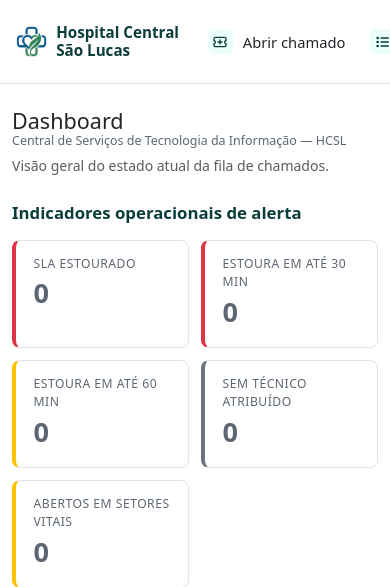
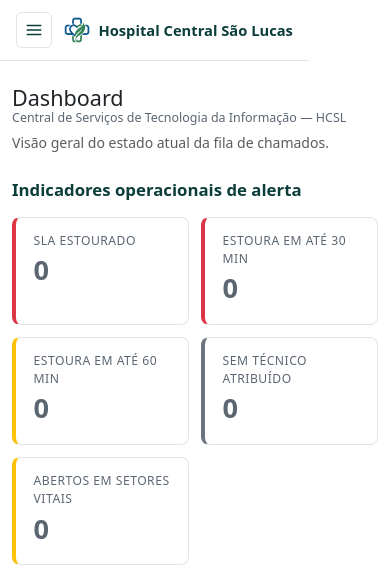
Before and after one commit to Israel-Andreotti/sistema_tickets, a Django app: page /tickets/tecnico/dashboard/ in a window 390 px wide. Shown: the top 587 px of the page. Run offline with Django 5.2, Linux system fonts and the light colour scheme; the visitor is signed in with stand-in values (Sample User, id 1); data comes from the database, SQL or seed files in the repository; data that the repository does not hold is empty.

Commit message:
Adiciona Debug Toolbar, corrige N+1 do dashboard e ajusta sidebar/login
- Integra django-debug-toolbar (gated por DEBUG=True).
- Corrige N+1 de ParametroSistema com cache + invalidação via signal
  (post_save/post_delete em ParametroSistema).
- Corrige N+1 do dashboard: TruncDate/annotate/Count para o gráfico de
  7 dias e Subquery/OuterRef para o tempo até a 1ª resposta (25 → 10
  queries).
- Remove a sidebar da tela de login; troca o toggle de tema (switch +
  texto) por um único ícone de sol/lua clicável.
- Corrige o desalinhamento dos ícones do menu quando colapsado e o
  vão vazio ao lado de "Nível de atendimento" quando patrimônio não
  aparece; botão "Sair" agora em vermelho.
- Ignora a pasta docs/ no git.

Co-Authored-By: Claude Sonnet 5 <noreply@anthropic.com>

```diff
--- a/config/urls.py
+++ b/config/urls.py
@@ -14,6 +14,7 @@ Including another URLconf
     1. Import the include() function: from django.urls import include, path
     2. Add a URL to urlpatterns:  path('blog/', include('blog.urls'))
 """
+from django.conf import settings
 from django.contrib import admin
 from django.contrib.auth import views as auth_views
 from django.urls import include, path
@@ -28,3 +29,8 @@ urlpatterns = [
     path('tickets/', include('tickets.urls')),
     path('', RedirectView.as_view(pattern_name='tickets:abrir_ticket', permanent=False)),
 ]
+
+if settings.DEBUG:
+    import debug_toolbar
+
+    urlpatterns = [path('__debug__/', include(debug_toolbar.urls))] + urlpatterns
--- a/requirements.txt
+++ b/requirements.txt
@@ -1,6 +1,7 @@
 asgiref==3.12.1
 bleach==6.4.0
 Django==5.2.17
+django-debug-toolbar==7.1.1
 psycopg2-binary==2.9.12
 python-decouple==3.8
 sqlparse==0.5.5
--- a/tickets/apps.py
+++ b/tickets/apps.py
@@ -4,3 +4,6 @@ from django.apps import AppConfig
 class TicketsConfig(AppConfig):
     default_auto_field = 'django.db.models.BigAutoField'
     name = 'tickets'
+
+    def ready(self):
+        from . import signals  # noqa: F401
--- a/tickets/static/tickets/css/base.css
+++ b/tickets/static/tickets/css/base.css
@@ -285,12 +285,19 @@ h1, h2, h3 { color: var(--brand); }
     flex-direction: column;
     gap: 0.7rem;
 }
-.theme-switch-row {
-    display: flex;
+.theme-toggle-btn {
+    display: inline-flex;
     align-items: center;
-    justify-content: space-between;
-    gap: 0.5rem;
+    justify-content: center;
+    width: 2.25rem;
+    height: 2.25rem;
+    flex-shrink: 0;
+    border: 1px solid var(--sidebar-border);
+    background: transparent;
+    color: var(--label-muted);
+    border-radius: 6px;
 }
+.theme-toggle-btn:hover { background: var(--brand-soft); color: var(--brand); }
 .sidebar-profile-row {
     display: flex;
     align-items: center;
@@ -321,15 +328,21 @@ html[data-sidebar-collapsed="true"] .sidebar-profile-row {
 /* ---- sidebar recolhida ---- */
 html[data-sidebar-collapsed="true"] .sidebar { width: 68px; }
 html[data-sidebar-collapsed="true"] .collapsed-only { display: inline; }
+/* sem o texto do link, o ícone precisa ficar centralizado no espaço todo —
+   senão sobra o padding original do link e ele fica puxado pra esquerda,
+   desalinhado com o logo/avatar/botões que já são centralizados. */
+html[data-sidebar-collapsed="true"] .sidebar-nav a {
+    justify-content: center;
+    padding-left: 0;
+    padding-right: 0;
+}
 html[data-sidebar-collapsed="true"] .sidebar-brand .brand-text,
 html[data-sidebar-collapsed="true"] .sidebar-nav .link-text,
 html[data-sidebar-collapsed="true"] .sidebar-nav-group-label,
-html[data-sidebar-collapsed="true"] .sidebar-user .user-text,
-html[data-sidebar-collapsed="true"] .theme-switch-row .switch-text {
+html[data-sidebar-collapsed="true"] .sidebar-user .user-text {
     display: none;
 }
-html[data-sidebar-collapsed="true"] .sidebar-user,
-html[data-sidebar-collapsed="true"] .theme-switch-row {
+html[data-sidebar-collapsed="true"] .sidebar-user {
     align-items: center;
 }
 html[data-sidebar-collapsed="true"] .sidebar-top {
@@ -338,29 +351,105 @@ html[data-sidebar-collapsed="true"] .sidebar-top {
     gap: 0.6rem;
 }
 
+/* ---- barra e menu mobile (hamburger) ---- */
+.mobile-topbar, .mobile-backdrop { display: none; }
+
 @media (max-width: 767.98px) {
     .app-shell { flex-direction: column; }
+
+    .mobile-topbar {
+        display: flex;
+        align-items: center;
+        gap: 0.75rem;
+        padding: 0.75rem 1rem;
+        background: var(--sidebar-bg);
+        border-bottom: 1px solid var(--sidebar-border);
+        position: sticky;
+        top: 0;
+        z-index: 1030;
+    }
+    .mobile-menu-btn {
+        border: 1px solid var(--sidebar-border);
+        background: transparent;
+        color: var(--brand);
+        border-radius: 6px;
+        width: 2.25rem;
+        height: 2.25rem;
+        flex-shrink: 0;
+        display: inline-flex;
+        align-items: center;
+        justify-content: center;
+    }
+    .mobile-topbar-brand {
+        display: flex;
+        align-items: center;
+        gap: 0.5rem;
+        font-weight: 700;
+        font-size: 0.92rem;
+        color: var(--brand);
+        text-decoration: none;
+        overflow: hidden;
+        white-space: nowrap;
+    }
+    .mobile-topbar-brand .brand-icon { height: 1.6rem; width: auto; flex-shrink: 0; }
+
+    /* a sidebar vira uma gaveta deslizante, escondida por padrão */
     .sidebar, html[data-sidebar-collapsed="true"] .sidebar {
-        width: 100%;
-        flex-direction: row;
-        align-items: center;
-        overflow-x: auto;
-        overflow-y: visible;
-        border-right: none;
-        border-bottom: 1px solid var(--sidebar-border);
-        position: static;
-        height: auto;
+        position: fixed;
+        top: 0;
+        left: 0;
+        width: 260px;
+        max-width: 82vw;
+        height: 100vh;
+        flex-direction: column;
+        align-items: stretch;
+        transform: translateX(-100%);
+        transition: transform 0.25s ease;
+        z-index: 1045;
+        overflow-y: auto;
+        border-right: 1px solid var(--sidebar-border);
+        border-bottom: none;
     }
-    .sidebar-top, html[data-sidebar-collapsed="true"] .sidebar-top { flex-direction: row; }
-    .sidebar-brand { margin-right: 1rem; white-space: nowrap; }
-    .sidebar-nav { flex-direction: row; margin-top: 0; }
+    html[data-mobile-menu-aberto="true"] .sidebar {
+        transform: translateX(0);
+    }
+    .sidebar-top { display: none; } /* a marca já aparece na topbar mobile */
+    .sidebar-nav { flex-direction: column; margin-top: 0.5rem; }
     .sidebar-nav a .link-text { display: inline; }
-    .sidebar-nav a { white-space: nowrap; }
-    .sidebar-nav-group-label { display: none; }
-    .sidebar-user {
-        margin-top: 0; margin-left: auto; border-top: none; padding-top: 0;
-        flex-direction: row; align-items: center; white-space: nowrap;
+    .sidebar-nav-group-label { display: block; }
+    .sidebar-user, html[data-sidebar-collapsed="true"] .sidebar-user {
+        margin-top: auto;
+        flex-direction: column;
+        align-items: stretch;
+        border-top: 1px solid var(--sidebar-border);
+        padding-top: 1rem;
     }
     .sidebar-user .user-text { display: inline; }
     #toggleSidebar { display: none; }
+
+    /* a gaveta mobile sempre mostra tudo por extenso, mesmo que o usuário
+       tenha colapsado a sidebar numa sessão desktop anterior (o estado é
+       persistido em localStorage e vale pros dois breakpoints por padrão) */
+    html[data-sidebar-collapsed="true"] .sidebar-nav .link-text,
+    html[data-sidebar-collapsed="true"] .sidebar-user .user-text {
+        display: inline;
+    }
+    html[data-sidebar-collapsed="true"] .sidebar-nav-group-label {
+        display: block;
+    }
+
+    .mobile-backdrop {
+        display: block;
+        position: fixed;
+        inset: 0;
+        background: rgba(0, 0, 0, 0.4);
+        z-index: 1040;
+        opacity: 0;
+        pointer-events: none;
+        transition: opacity 0.2s ease;
+    }
+    html[data-mobile-menu-aberto="true"] .mobile-backdrop {
+        opacity: 1;
+        pointer-events: auto;
+    }
 }
--- a/tickets/static/tickets/js/base.js
+++ b/tickets/static/tickets/js/base.js
@@ -1,30 +1,59 @@
 document.addEventListener('DOMContentLoaded', function () {
+    // A tela de login não tem sidebar — nenhum destes elementos existe nela,
+    // já que base.js é compartilhado por todas as páginas.
     var toggleBtn = document.getElementById('toggleSidebar');
+    if (toggleBtn) {
         toggleBtn.addEventListener('click', function () {
             var colapsada = document.documentElement.getAttribute('data-sidebar-collapsed') === 'true';
             document.documentElement.setAttribute('data-sidebar-collapsed', (!colapsada).toString());
             localStorage.setItem('sidebarCollapsed', (!colapsada).toString());
         });
+    }
 
-    var themeSwitch = document.getElementById('themeSwitch');
+    var toggleMobileBtn = document.getElementById('toggleMobileMenu');
+    var backdrop = document.getElementById('mobileMenuBackdrop');
+    var sidebarPrincipal = document.getElementById('sidebarPrincipal');
+    if (toggleMobileBtn && backdrop && sidebarPrincipal) {
+        var definirMenuMobileAberto = function (aberto) {
+            document.documentElement.setAttribute('data-mobile-menu-aberto', aberto.toString());
+            toggleMobileBtn.setAttribute('aria-expanded', aberto.toString());
+        };
+
+        toggleMobileBtn.addEventListener('click', function () {
+            var aberto = document.documentElement.getAttribute('data-mobile-menu-aberto') === 'true';
+            definirMenuMobileAberto(!aberto);
+        });
+        backdrop.addEventListener('click', function () { definirMenuMobileAberto(false); });
+        sidebarPrincipal.querySelectorAll('a').forEach(function (link) {
+            link.addEventListener('click', function () { definirMenuMobileAberto(false); });
+        });
+        window.addEventListener('resize', function () {
+            if (window.innerWidth >= 768) definirMenuMobileAberto(false);
+        });
+    }
+
+    // A tela de login não tem sidebar (logo esse botão não existe nela) —
+    // por isso o guard, já que base.js é compartilhado por todas as páginas.
+    var themeToggleBtn = document.getElementById('themeToggleBtn');
+    if (themeToggleBtn) {
         var iconeSol = document.getElementById('iconeSol');
         var iconeLua = document.getElementById('iconeLua');
 
-    function atualizarIconeTema(escuro) {
+        var atualizarIconeTema = function (escuro) {
             iconeSol.classList.toggle('d-none', escuro);
             iconeLua.classList.toggle('d-none', !escuro);
-    }
+        };
 
-    var temaEscuro = document.documentElement.getAttribute('data-bs-theme') === 'dark';
-    themeSwitch.checked = temaEscuro;
-    atualizarIconeTema(temaEscuro);
+        atualizarIconeTema(document.documentElement.getAttribute('data-bs-theme') === 'dark');
 
-    themeSwitch.addEventListener('change', function () {
-        var tema = themeSwitch.checked ? 'dark' : 'light';
+        themeToggleBtn.addEventListener('click', function () {
+            var escuroAtual = document.documentElement.getAttribute('data-bs-theme') === 'dark';
+            var tema = escuroAtual ? 'light' : 'dark';
             document.documentElement.setAttribute('data-bs-theme', tema);
             localStorage.setItem('theme', tema);
-        atualizarIconeTema(themeSwitch.checked);
+            atualizarIconeTema(!escuroAtual);
         });
+    }
 
     // Campos de data em dd/mm/aaaa forçado: o <input type="date"> nativo
     // mostra o formato do sistema operacional de quem usa (nem sempre
--- a/tickets/templates/registration/login.html
+++ b/tickets/templates/registration/login.html
@@ -2,6 +2,8 @@
 {% load static %}
 
 {% block title %}Entrar — Chamados de TI{% endblock %}
+
+{% block sidebar %}{% endblock %}
 
 {% block content %}
 <div class="row justify-content-center">
--- a/tickets/templates/tickets/abrir_ticket.html
+++ b/tickets/templates/tickets/abrir_ticket.html
@@ -102,7 +102,7 @@
                     </div>
 
                     <div class="row">
-                        <div class="col-md-6 mb-2">
+                        <div class="col-md-12 mb-2" id="campo-nivel-atendimento">
                             <label for="{{ form.impacto.id_for_label }}" class="form-label">
                                 {{ form.impacto.label }} <span class="text-danger">*</span>
                             </label>
--- a/tickets/templates/tickets/base.html
+++ b/tickets/templates/tickets/base.html
@@ -16,7 +16,21 @@
 </head>
 <body>
     <div class="app-shell">
-        <aside class="sidebar">
+        {% block sidebar %}
+        <div class="mobile-topbar">
+            <button type="button" id="toggleMobileMenu" class="mobile-menu-btn" aria-label="Abrir menu" aria-expanded="false" aria-controls="sidebarPrincipal">
+                <svg viewBox="0 0 24 24" fill="none" stroke="currentColor" stroke-width="2" stroke-linecap="round" stroke-linejoin="round" width="18" height="18">
+                    <path d="M3 6h18M3 12h18M3 18h18"/>
+                </svg>
+            </button>
+            <a href="{% url 'tickets:abrir_ticket' %}" class="mobile-topbar-brand">
+                <img src="{% static 'tickets/img/logo-icon.png' %}" alt="" class="brand-icon">
+                <span>Hospital Central São Lucas</span>
+            </a>
+        </div>
+        <div class="mobile-backdrop" id="mobileMenuBackdrop"></div>
+
+        <aside class="sidebar" id="sidebarPrincipal">
             <div class="sidebar-top">
                 <div class="sidebar-brand">
                     <a href="{% url 'tickets:abrir_ticket' %}">
@@ -129,23 +143,15 @@
             </nav>
 
             <div class="sidebar-user">
-                <div class="theme-switch-row">
-                    <span class="d-flex align-items-center gap-2">
-                        <span id="iconeTema" class="text-muted" aria-hidden="true">
-                            <svg id="iconeSol" viewBox="0 0 24 24" fill="none" stroke="currentColor" stroke-width="2" stroke-linecap="round" stroke-linejoin="round" width="16" height="16" class="d-none">
-                                <circle cx="12" cy="12" r="5"/>
-                                <path d="M12 1v2M12 21v2M4.22 4.22l1.42 1.42M18.36 18.36l1.42 1.42M1 12h2M21 12h2M4.22 19.78l1.42-1.42M18.36 5.64l1.42-1.42"/>
-                            </svg>
-                            <svg id="iconeLua" viewBox="0 0 24 24" fill="none" stroke="currentColor" stroke-width="2" stroke-linecap="round" stroke-linejoin="round" width="16" height="16" class="d-none">
-                                <path d="M21 12.79A9 9 0 1 1 11.21 3 7 7 0 0 0 21 12.79Z"/>
-                            </svg>
-                        </span>
-                        <span class="switch-text text-muted">Tema escuro</span>
-                    </span>
-                    <div class="form-check form-switch mb-0">
-                        <input class="form-check-input" type="checkbox" id="themeSwitch">
-                    </div>
-                </div>
+                <button type="button" id="themeToggleBtn" class="theme-toggle-btn" aria-label="Alternar tema claro/escuro" title="Alternar tema claro/escuro">
+                    <svg id="iconeSol" viewBox="0 0 24 24" fill="none" stroke="currentColor" stroke-width="2" stroke-linecap="round" stroke-linejoin="round" width="18" height="18" class="d-none">
+                        <circle cx="12" cy="12" r="5"/>
+                        <path d="M12 1v2M12 21v2M4.22 4.22l1.42 1.42M18.36 18.36l1.42 1.42M1 12h2M21 12h2M4.22 19.78l1.42-1.42M18.36 5.64l1.42-1.42"/>
+                    </svg>
+                    <svg id="iconeLua" viewBox="0 0 24 24" fill="none" stroke="currentColor" stroke-width="2" stroke-linecap="round" stroke-linejoin="round" width="18" height="18" class="d-none">
+                        <path d="M21 12.79A9 9 0 1 1 11.21 3 7 7 0 0 0 21 12.79Z"/>
+                    </svg>
+                </button>
                 {% if user.is_authenticated %}
                     {% with nome=user.get_full_name|default:user.username %}
                     <div class="sidebar-profile-row">
@@ -155,7 +161,7 @@
                         </a>
                         <form method="post" action="{% url 'logout' %}" class="mb-0">
                             {% csrf_token %}
-                            <button type="submit" class="btn btn-sm btn-outline-primary" title="Sair">
+                            <button type="submit" class="btn btn-sm btn-outline-danger" title="Sair">
                                 <span class="user-text">Sair</span><span class="collapsed-only">⎋</span>
                             </button>
                         </form>
@@ -168,6 +174,7 @@
                 {% endif %}
             </div>
         </aside>
+        {% endblock %}
 
         <div class="app-main">
             <main class="container-fluid {% block main_padding %}py-4{% endblock %}">
--- a/tickets/views.py
+++ b/tickets/views.py
@@ -6,7 +6,8 @@ from django.contrib.auth import get_user_model, update_session_auth_hash
 from django.contrib.auth.decorators import login_required, user_passes_test
 from django.core.exceptions import PermissionDenied
 from django.core.paginator import Paginator
-from django.db.models import Avg, Q
+from django.db.models import Avg, Count, OuterRef, Q, Subquery
+from django.db.models.functions import TruncDate
 from django.http import JsonResponse
 from django.shortcuts import get_object_or_404, redirect, render
 from django.urls import reverse
@@ -354,12 +355,22 @@ def dashboard_view(request):
     ).aggregate(media=Avg("tempo_real"))["media"]
 
     # MTTA (tempo até a primeira resposta) não tem campo próprio — aproxima
-    # pelo primeiro comentário do técnico em cada chamado aberto na semana.
+    # pelo primeiro comentário em cada chamado aberto na semana. Subquery
+    # correlacionada traz só o timestamp do primeiro comentário de cada
+    # ticket direto do banco — nem um SELECT por ticket (N+1), nem os
+    # comentários inteiros sendo carregados (como um prefetch_related faria).
+    primeiro_comentario_em = (
+        ComentarioTicket.objects.filter(ticket=OuterRef("pk"))
+        .order_by("criado_em")
+        .values("criado_em")[:1]
+    )
+    tickets_com_primeira_resposta = Ticket.objects.filter(data_abertura__gte=desde_semana).annotate(
+        primeira_resposta_em=Subquery(primeiro_comentario_em)
+    )
     tempos_primeira_resposta = []
-    for ticket in Ticket.objects.filter(data_abertura__gte=desde_semana):
-        primeiro_comentario = ticket.comentarios.order_by("criado_em").first()
-        if primeiro_comentario:
-            horas = (primeiro_comentario.criado_em - ticket.data_abertura).total_seconds() / 3600
+    for ticket in tickets_com_primeira_resposta:
+        if ticket.primeira_resposta_em:
+            horas = (ticket.primeira_resposta_em - ticket.data_abertura).total_seconds() / 3600
             tempos_primeira_resposta.append(horas)
     mtta = sum(tempos_primeira_resposta) / len(tempos_primeira_resposta) if tempos_primeira_resposta else None
 
@@ -370,12 +381,34 @@ def dashboard_view(request):
         "mtta_formatado": _formatar_horas(mtta),
     }
 
+    # Volume diário dos últimos 7 dias: uma consulta agregada por campo de
+    # data (abertura/fechamento) em vez de duas consultas por dia no loop.
+    inicio_grafico = hoje - timedelta(days=6)
+    abertos_por_dia = {
+        linha["dia"]: linha["total"]
+        for linha in (
+            Ticket.objects.filter(data_abertura__date__gte=inicio_grafico)
+            .annotate(dia=TruncDate("data_abertura"))
+            .values("dia")
+            .annotate(total=Count("id"))
+        )
+    }
+    fechados_por_dia = {
+        linha["dia"]: linha["total"]
+        for linha in (
+            Ticket.objects.filter(data_fechamento__date__gte=inicio_grafico)
+            .annotate(dia=TruncDate("data_fechamento"))
+            .values("dia")
+            .annotate(total=Count("id"))
+        )
+    }
+
     fluxo_diario = []
     maior_volume_dia = 0
     for i in range(6, -1, -1):
         dia = hoje - timedelta(days=i)
-        abertos_dia = Ticket.objects.filter(data_abertura__date=dia).count()
-        fechados_dia = Ticket.objects.filter(data_fechamento__date=dia).count()
+        abertos_dia = abertos_por_dia.get(dia, 0)
+        fechados_dia = fechados_por_dia.get(dia, 0)
         maior_volume_dia = max(maior_volume_dia, abertos_dia, fechados_dia)
         fluxo_diario.append({"dia": dia, "abertos": abertos_dia, "fechados": fechados_dia})
 
```
Also changed, not shown: config/settings.py (+8 -0 lines), tickets/services/parametros.py (+30 -9 lines), tickets/signals.py (added, +11 -0 lines), tickets/static/tickets/js/abrir_ticket.js (+7 -0 lines), 1 other file. Lines whose indentation alone changed are shown as unchanged.
